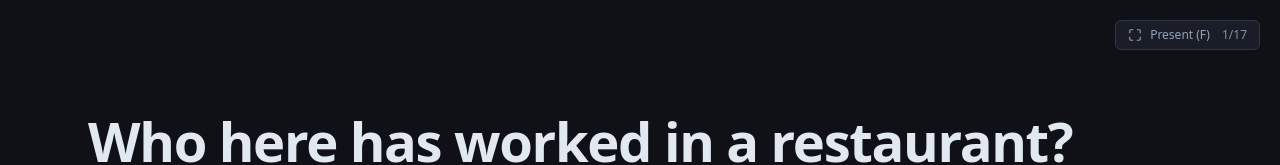
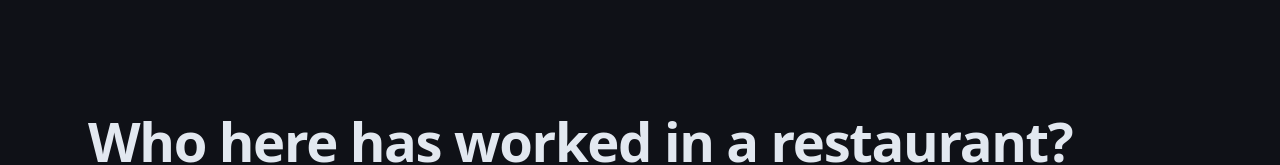
Before and after one commit to DanielIbraev/FreshCast, a Next.js app in the folder freshcast-app/: page /pitch in a window 1280 px wide. Shown: the top 165 px of the page. Built offline with nearby package versions, Linux system fonts and the light colour scheme; no server answers; the database is empty.

Commit message:
auto: save 18:56:03

```diff
--- a/freshcast-app/app/pitch/page.tsx
+++ b/freshcast-app/app/pitch/page.tsx
@@ -158,16 +158,6 @@ function Deck() {
           </div>
         )}
       </div>
-      {chrome && (
-        <button
-          onClick={togglePresent}
-          className="fixed right-5 top-5 flex items-center gap-2 rounded-md border border-border bg-surface px-3 py-1.5 text-xs text-text-secondary transition-colors hover:text-text-primary"
-        >
-          <Maximize className="h-3.5 w-3.5" />
-          {presenting ? "Exit (F)" : "Present (F)"}
-          <span className="ml-1 tabular-nums text-text-muted">{i + 1}/{slides.length}</span>
-        </button>
-      )}
     </div>
   );
 }
```
